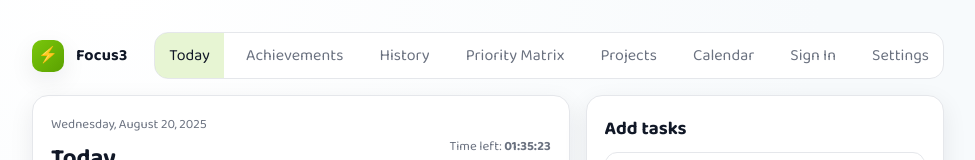
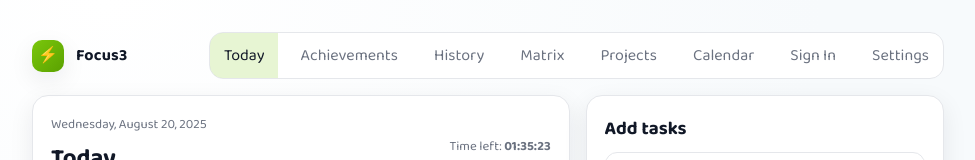
Before and after one commit to marcelkempers96/3thingsaday, a Next.js app: page / in a window 1280 px wide. Shown: the top 160 px of the page, without its empty margins (152-1127 px from the left). Built offline with nearby package versions, Linux system fonts and the light colour scheme; no server answers.

Commit message:
feat(header): move Sign out outside main nav and after Settings; rename Priority Matrix to Matrix

```diff
--- a/app/components/ResponsiveHeader.tsx
+++ b/app/components/ResponsiveHeader.tsx
@@ -50,16 +50,19 @@ export default function ResponsiveHeader() {
 				<Link className={pathname === '/' ? 'active' : ''} href="/" prefetch={false}>{S.today}</Link>
 				<Link className={pathname?.startsWith('/achievements') ? 'active' : ''} href="/achievements" prefetch={false}>{S.achievements}</Link>
 				<Link className={pathname?.startsWith('/history') ? 'active' : ''} href="/history" prefetch={false}>{S.history}</Link>
-				<Link className={pathname?.startsWith('/priority-matrix') ? 'active' : ''} href="/priority-matrix" prefetch={false}>Priority Matrix</Link>
+				<Link className={pathname?.startsWith('/priority-matrix') ? 'active' : ''} href="/priority-matrix" prefetch={false}>Matrix</Link>
 				<Link className={pathname?.startsWith('/projects') ? 'active' : ''} href="/projects" prefetch={false}>Projects</Link>
 				<Link className={pathname?.startsWith('/calendar') ? 'active' : ''} href="/calendar" prefetch={false}>Calendar</Link>
-				{userName ? (
-					<button className="btn" onClick={signOut}>{language === 'zh' ? '退出' : 'Sign out'}</button>
-				) : (
+				{!userName ? (
 					<Link className={pathname?.startsWith('/sign-in') ? 'active' : ''} href="/sign-in" prefetch={false}>{language === 'zh' ? '登录' : 'Sign In'}</Link>
-				)}
+				) : null}
 				<Link className={pathname?.startsWith('/settings') ? 'active' : ''} href="/settings" prefetch={false}>Settings</Link>
 			</nav>
+			{userName ? (
+				<div className="desktop-only">
+					<button className="btn" onClick={signOut}>{language === 'zh' ? '退出' : 'Sign out'}</button>
+				</div>
+			) : null}
 
 			<div className="mobile-only">
 				<button className="btn btn-primary" onClick={(e) => { e.stopPropagation(); setOpen(o => !o); }} aria-expanded={open} aria-controls="mobile-menu">Menu ▾</button>
@@ -71,7 +74,7 @@ export default function ResponsiveHeader() {
 						<Link href="/" prefetch={false} className={pathname === '/' ? 'active' : ''} onClick={() => setOpen(false)}>{S.today}</Link>
 						<Link href="/achievements" prefetch={false} className={pathname?.startsWith('/achievements') ? 'active' : ''} onClick={() => setOpen(false)}>{S.achievements}</Link>
 						<Link href="/history" prefetch={false} className={pathname?.startsWith('/history') ? 'active' : ''} onClick={() => setOpen(false)}>{S.history}</Link>
-						<Link href="/priority-matrix" prefetch={false} className={pathname?.startsWith('/priority-matrix') ? 'active' : ''} onClick={() => setOpen(false)}>Priority Matrix</Link>
+						<Link href="/priority-matrix" prefetch={false} className={pathname?.startsWith('/priority-matrix') ? 'active' : ''} onClick={() => setOpen(false)}>Matrix</Link>
 						<Link href="/projects" prefetch={false} className={pathname?.startsWith('/projects') ? 'active' : ''} onClick={() => setOpen(false)}>Projects</Link>
 						<Link href="/calendar" prefetch={false} className={pathname?.startsWith('/calendar') ? 'active' : ''} onClick={() => setOpen(false)}>Calendar</Link>
 						{userName ? (
```
